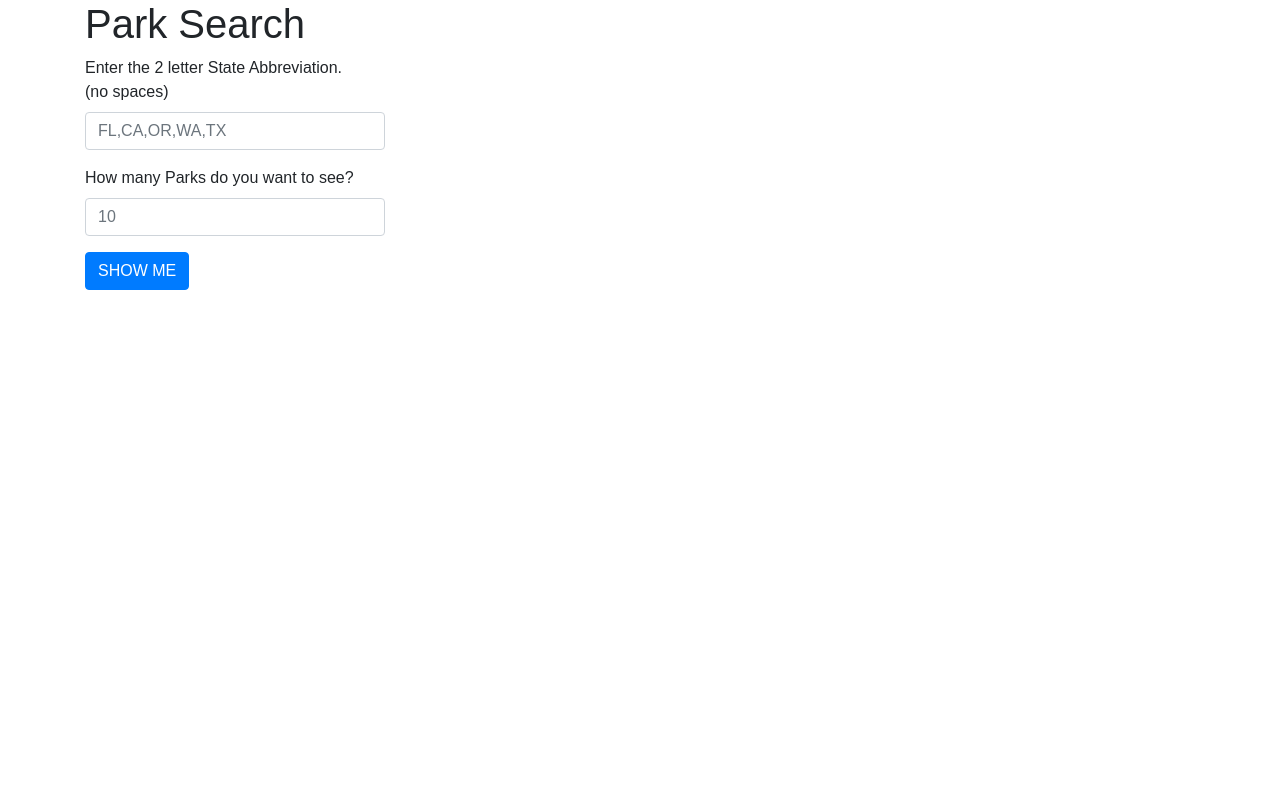
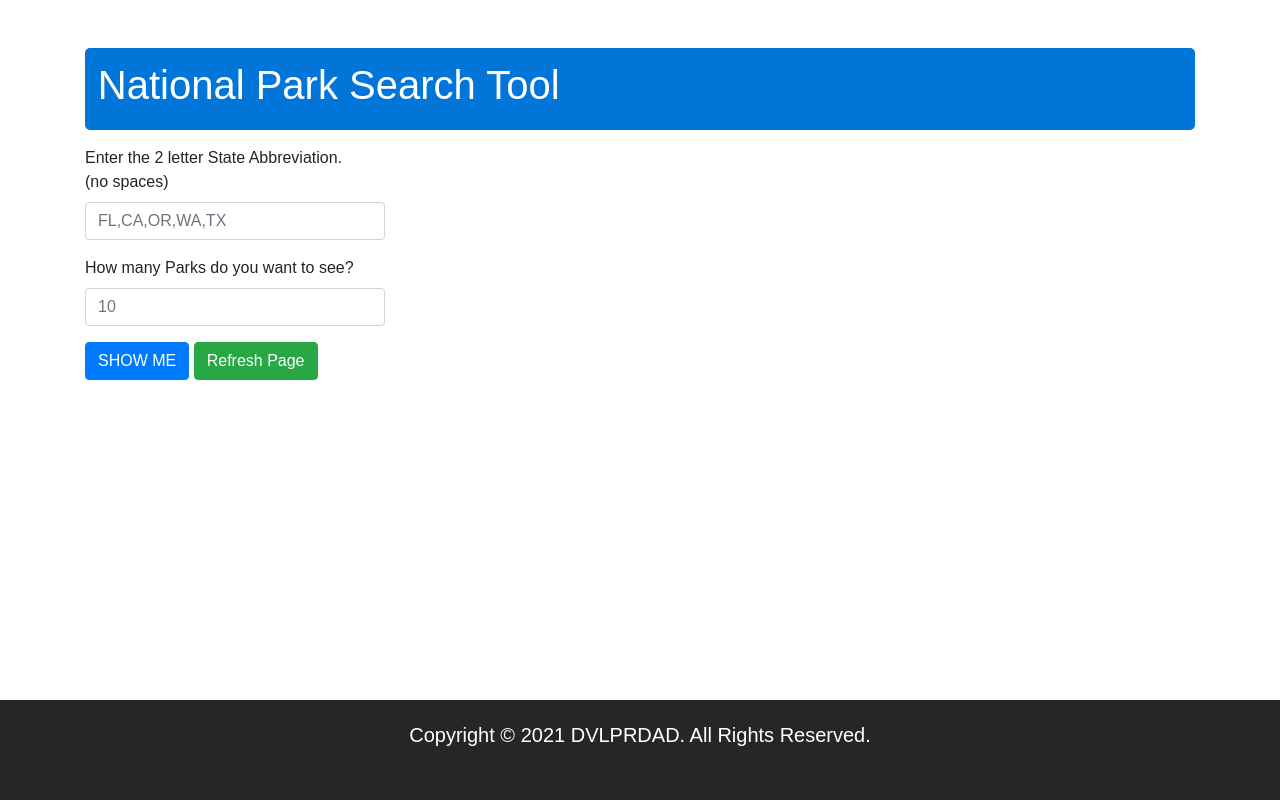
Before and after one commit to Carloski/ParkSearchAPI, a plain HTML site: page index.html in a window 1280 px wide. Drawn offline with nearby package versions, Linux system fonts and the light colour scheme.

Commit message:
Added styling to search results and refresh button

```diff
--- a/index.html
+++ b/index.html
@@ -16,7 +16,9 @@
 <body>
 
   <div class="container">
-    <h1>Park Search</h1>
+    <div class="header">
+      <h1>National Park Search Tool</h1>
+    </div>
     <form action="" class="js-form">
       <div class="form-group">
         <label>Enter the 2 letter State Abbreviation. <br>
@@ -29,15 +31,23 @@
         <input type="number" class='form-control' id="numResults" placeholder='10' required>
       </div>
       <input type="submit" class="btn btn-primary" value="SHOW ME">
+      <button onClick="window.location.reload();" class="btn btn-success">Refresh Page</button>
     </form>
+
 
     <p id="js-error-message" class="error-message"></p>
     <section id="results" class="hidden">
-      <h2>Search results</h2>
+      <h2 class="results-header">Search results</h2>
       <ul class="results-list">
       </ul>
     </section>
   </div>
+
+  <footer class="footer">
+    <div class="container">
+      <p>Copyright &copy 2021 DVLPRDAD. All Rights Reserved.</p>
+    </div>
+  </footer>
   <script src="script.js"></script>
 </body>
 
--- a/style.css
+++ b/style.css
@@ -4,22 +4,64 @@
   padding: 0;
 }
 
+html {
+  position: relative;
+  min-height: 100%;
+}
+
 body {
   font-family: Arial, Helvetica, sans-serif;
+}
+
+.header {
+  padding: .8rem;
+  margin: 3rem 0 1rem 0;
+  color: #fff;
+  background-color: #0275d8;
+  border: none;
+  border-radius: 5px;;
+
+}
+
+.js-form{
+  margin-bottom: 3.5rem;
+}
+
+.form-group {
+  width: 300px;
 }
 
 .hidden {
   display: none;
 }
 
+.results-header {
+  margin-bottom: 2rem;;
+}
+
 ul {
   list-style: none;
+  margin-bottom: 100px;
+}
+
+li {
+  border-bottom: solid hsl(0, 0%, 53%) 1px;
+  padding: 20px;
 }
 
 .error-message {
   color: red;
 }
 
-.form-group {
-  width: 300px;
+.footer {
+  background-color: hsl(0, 0%, 15%);
+  color: #fff;
+  height: 100px;
+  width: 100%;
+  position: absolute;
+  overflow: hidden;
+  padding: 20px;
+  bottom: 0;
+  font-size: 20px;
+  text-align: center;
 }
```
